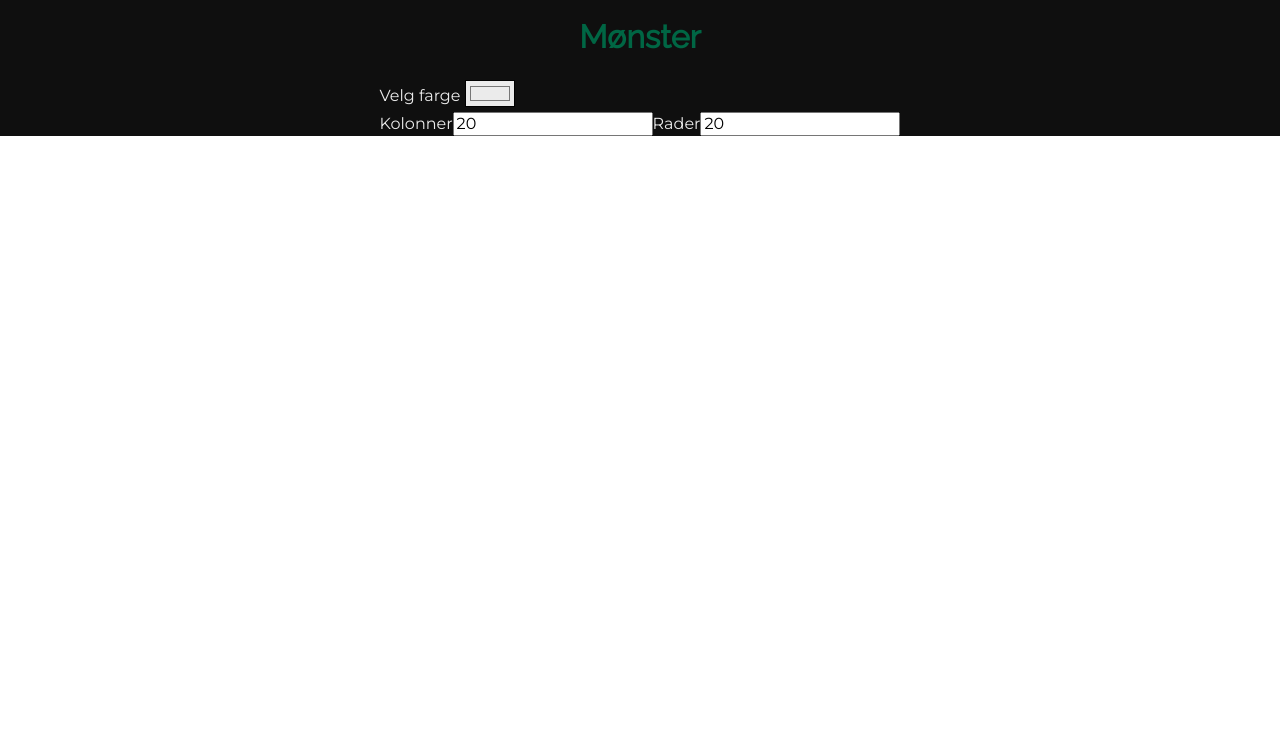
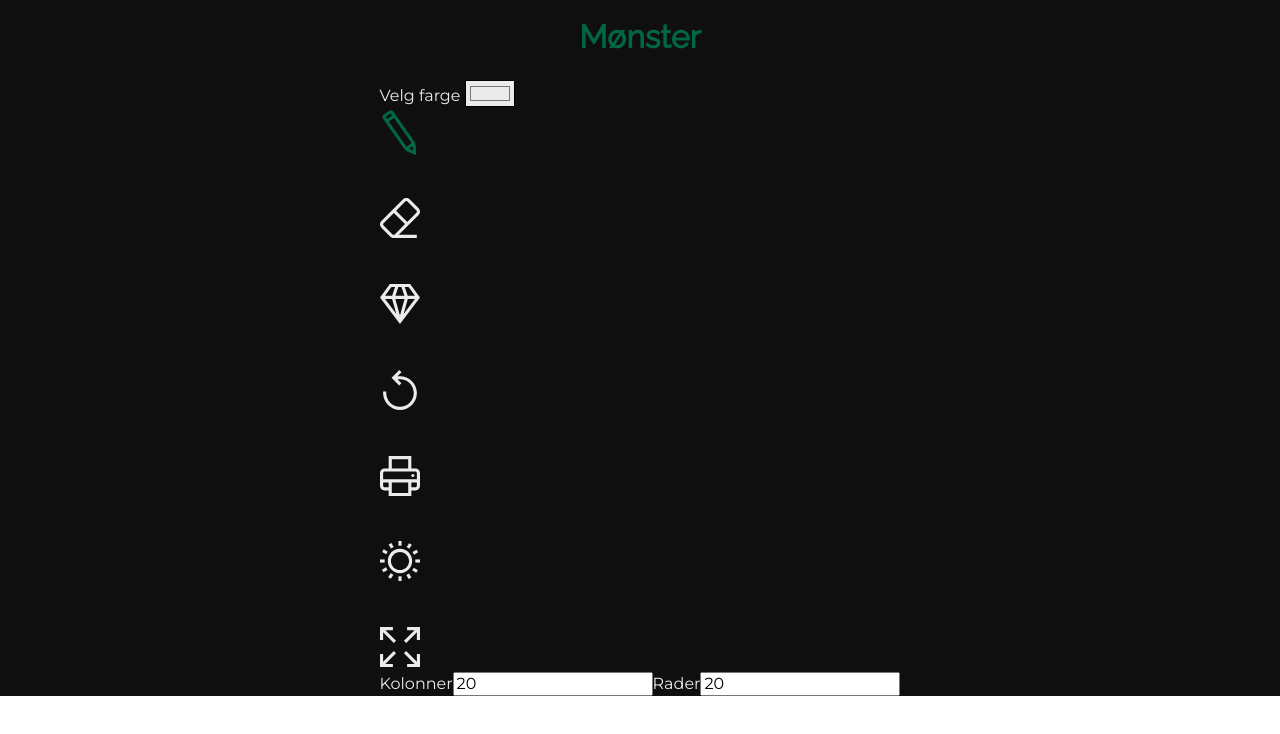
Before and after one commit to icanseetime/sysaker, a React (Create React App) app in the folder frontend/: page / in a window 1280 px wide. Shown: the top 734 px of the page. Built offline with nearby package versions, Linux system fonts and the light colour scheme.

Commit message:
added SideControls w/ buttons

```diff
--- a/frontend/src/components/Editor/Editor.jsx
+++ b/frontend/src/components/Editor/Editor.jsx
@@ -2,6 +2,7 @@ import React, { useState } from 'react'
 
 // Components
 import ColorHeader from '../colors/ColorHeader/ColorHeader'
+import SideControls from '../navigation/SideControls/SideControls'
 import SizeSelector from '../SizeSelector/SizeSelector'
 
 export default function Editor() {
@@ -9,6 +10,7 @@ export default function Editor() {
 		columns: 20,
 		rows: 20
 	})
+	const [mode, setMode] = useState('pen')
 
 	const handleGridSizeChange = (type, newValue) => {
 		setGridSize((prev) => {
@@ -19,7 +21,7 @@ export default function Editor() {
 	return (
 		<section>
 			<ColorHeader />
-			{/* SideControls */}
+			<SideControls mode={mode} changeMode={setMode} />
 			{/* Grid */}
 			<SizeSelector
 				gridSize={gridSize}
--- /dev/null
+++ b/frontend/src/components/buttons/SideControlButton/SideControlButton.css
@@ -0,0 +1,7 @@
+.SideControlButton {
+    cursor: pointer;
+}
+
+.SideControlButton svg {
+    width: 40px;
+}
--- /dev/null
+++ b/frontend/src/components/buttons/SideControlButton/SideControlButton.jsx
@@ -0,0 +1,10 @@
+import React from 'react'
+import './SideControlButton.css'
+
+export default function SideControlButton({ icon, onClick }) {
+	return (
+		<span className="SideControlButton" onClick={onClick}>
+			{icon}
+		</span>
+	)
+}
--- /dev/null
+++ b/frontend/src/components/navigation/SideControls/SideControls.css
@@ -0,0 +1,6 @@
+.SideControls {
+    display: flex;
+    flex-direction: column;
+    justify-content: space-between;
+    min-height: 70vh;
+}
--- /dev/null
+++ b/frontend/src/components/navigation/SideControls/SideControls.jsx
@@ -0,0 +1,132 @@
+import React, { useContext } from 'react'
+import './SideControls.css'
+import { ThemeContext, themes } from '../../../utils/ThemeContext'
+
+// Components
+import SideControlButton from '../../buttons/SideControlButton/SideControlButton'
+
+// Icons
+import { ReactComponent as PenIcon } from '../../../assets/icons/pen.svg'
+import { ReactComponent as EraserIcon } from '../../../assets/icons/eraser.svg'
+import { ReactComponent as PearlIcon } from '../../../assets/icons/diamond.svg'
+import { ReactComponent as RefreshIcon } from '../../../assets/icons/refresh.svg'
+import { ReactComponent as MoonIcon } from '../../../assets/icons/moon.svg'
+import { ReactComponent as PrintIcon } from '../../../assets/icons/print.svg'
+import { ReactComponent as SunIcon } from '../../../assets/icons/sun.svg'
+import { ReactComponent as ExpandIcon } from '../../../assets/icons/expand.svg'
+import { ReactComponent as MinimizeIcon } from '../../../assets/icons/minimize.svg'
+
+export default function SideControls({ mode, changeMode }) {
+	const { theme, setTheme } = useContext(ThemeContext)
+
+	return (
+		<nav className="SideControls">
+			{/* Pen mode */}
+			<SideControlButton
+				icon={
+					<PenIcon
+						style={{
+							transform: 'scaleX(-1) rotate(-10deg)',
+							fill:
+								mode === 'pen' ? theme.accent : theme.secondary
+						}}
+					/>
+				}
+				onClick={() => {
+					changeMode('pen')
+				}}
+			/>
+
+			{/* Eraser mode */}
+			<SideControlButton
+				icon={
+					<EraserIcon
+						style={{
+							fill:
+								mode === 'eraser'
+									? theme.accent
+									: theme.secondary
+						}}
+					/>
+				}
+				onClick={() => {
+					changeMode('eraser')
+				}}
+			/>
+
+			{/* Pearl setting mode */}
+			<SideControlButton
+				icon={
+					<PearlIcon
+						style={{
+							fill:
+								mode === 'pearl'
+									? theme.accent
+									: theme.secondary
+						}}
+					/>
+				}
+				onClick={() => {
+					changeMode('pearl')
+				}}
+			/>
+
+			{/* Reset pattern [should have warning] */}
+			<SideControlButton
+				icon={
+					<RefreshIcon
+						style={{
+							fill: theme.secondary
+						}}
+					/>
+				}
+			/>
+
+			{/* Print pattern */}
+			<SideControlButton
+				icon={
+					<PrintIcon
+						style={{
+							fill: theme.secondary
+						}}
+					/>
+				}
+			/>
+
+			{/* Change theme [dark/light mode] */}
+			<SideControlButton
+				icon={
+					theme === themes.dark ? (
+						<SunIcon
+							style={{
+								fill: theme.secondary
+							}}
+						/>
+					) : (
+						<MoonIcon
+							style={{
+								fill: theme.secondary
+							}}
+						/>
+					)
+				}
+				onClick={() => {
+					setTheme((theme) =>
+						theme === themes.dark ? themes.light : themes.dark
+					)
+				}}
+			/>
+
+			{/* Fullscreen mode */}
+			<SideControlButton
+				icon={
+					<ExpandIcon
+						style={{
+							fill: theme.secondary
+						}}
+					/>
+				}
+			/>
+		</nav>
+	)
+}
```
